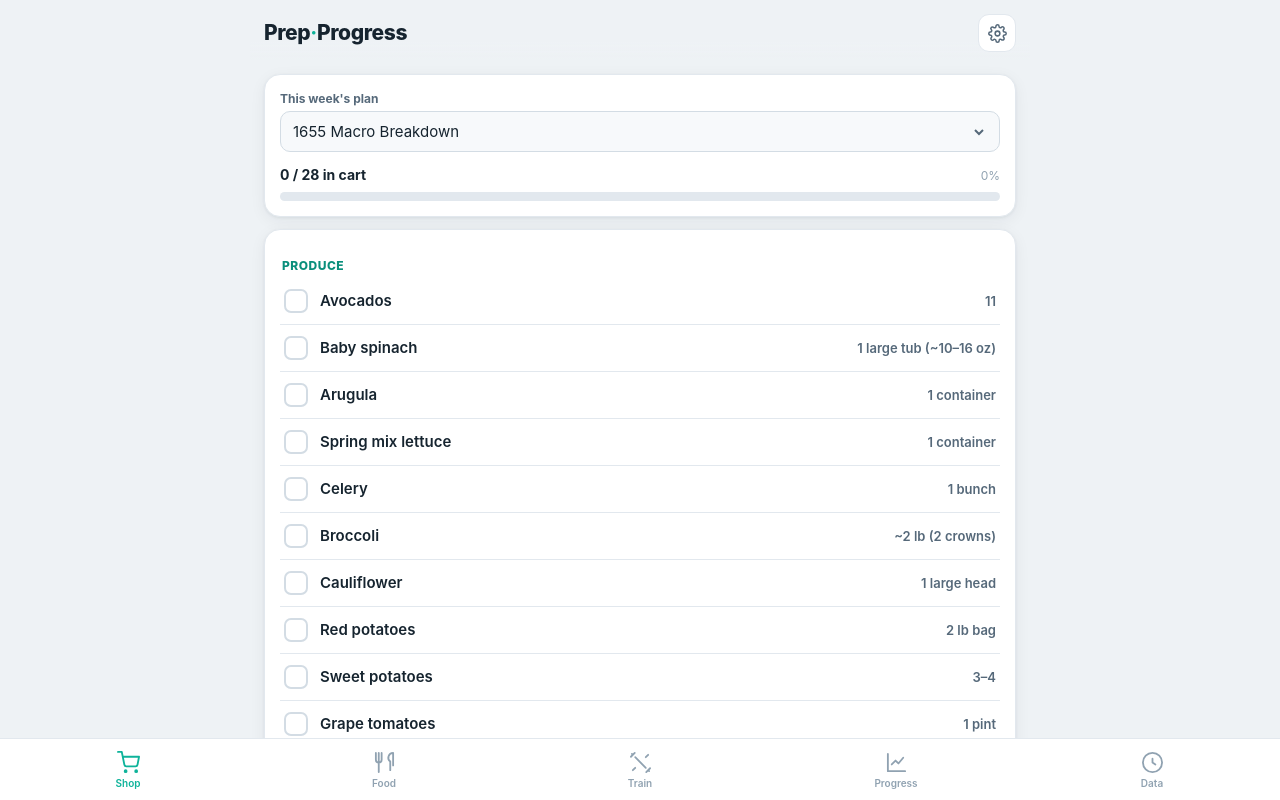
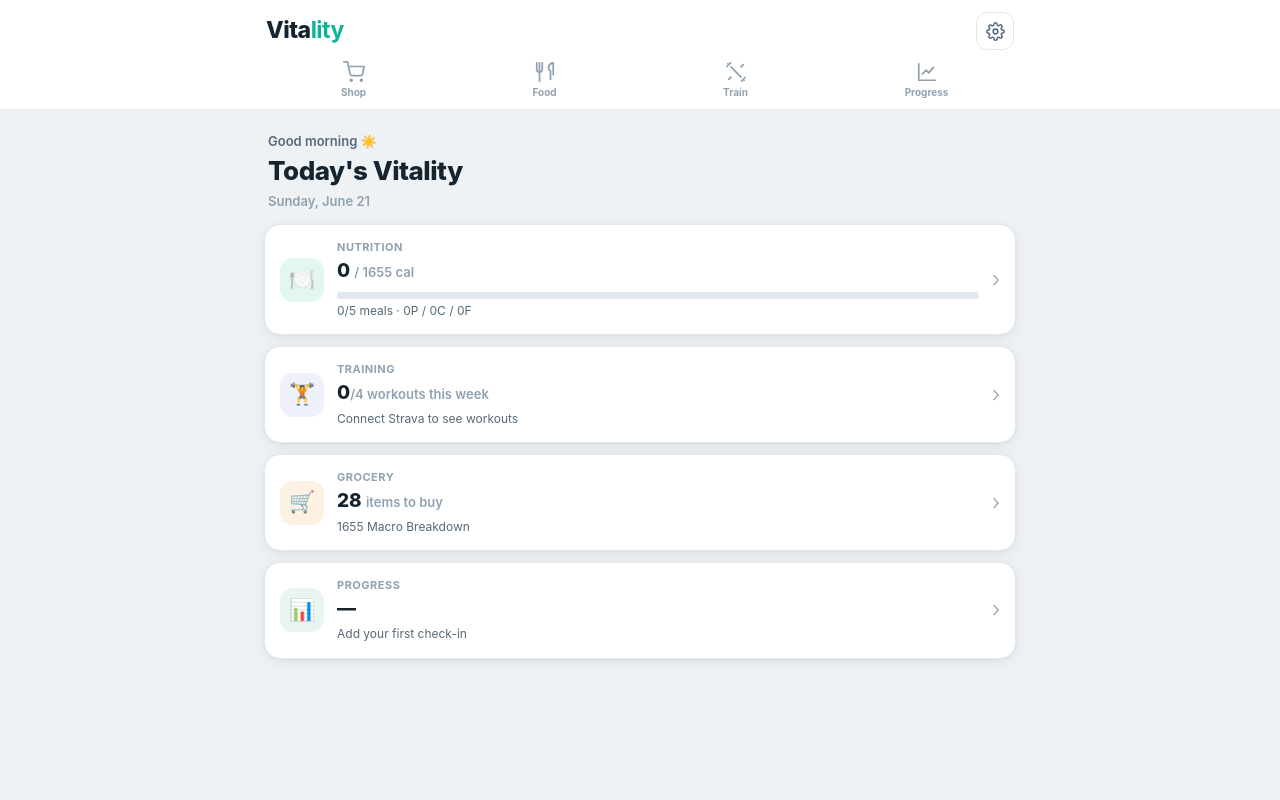
Before and after one commit to lvelocci-home/mealprep-tracker, a plain HTML site: page index.html in a window 1280 px wide. Drawn offline with Linux system fonts and the light colour scheme.

Commit message:
Rebrand to Vitality, move nav to top, add dashboard home
- Rename app to "Vitality"; title click opens a new dashboard home
- Move navigation from bottom to a top app bar (Shop/Food/Train/Progress)
- Remove redundant Data tab (gear icon already opens it)
- Dashboard summarizes today's nutrition, training, grocery, and progress

Co-Authored-By: Claude Opus 4.8 <noreply@anthropic.com>

```diff
--- a/index.html
+++ b/index.html
@@ -5,7 +5,7 @@
 <meta name="viewport" content="width=device-width, initial-scale=1.0, viewport-fit=cover">
 <meta name="apple-mobile-web-app-capable" content="yes">
 <meta name="apple-mobile-web-app-status-bar-style" content="default">
-<title>Prep &amp; Progress</title>
+<title>Vitality</title>
 <style>
 :root{
   --bg:#eef2f5; --bg2:#f7f9fb; --card:#ffffff; --line:#e2e8ee; --line2:#d3dce4;
@@ -20,24 +20,39 @@
 }
 *{box-sizing:border-box;margin:0;padding:0;-webkit-tap-highlight-color:transparent}
 html,body{height:100%;background:var(--bg);color:var(--ink);font-family:var(--font);font-size:16px;line-height:1.45;overflow-x:hidden}
-main{padding-bottom:calc(var(--nav-h) + env(safe-area-inset-bottom) + 8px);min-height:100vh}
+main{padding-bottom:34px;min-height:100vh}
 .page{display:none;max-width:780px;margin:0 auto;padding:14px 14px 30px}
 .page.active{display:block;animation:fade .18s ease}
 @keyframes fade{from{opacity:0;transform:translateY(4px)}to{opacity:1;transform:none}}
 
-/* Topbar */
-.topbar{position:sticky;top:0;z-index:40;background:linear-gradient(180deg,var(--bg) 70%,rgba(238,242,245,0));padding:14px 14px 8px;display:flex;align-items:center;gap:10px;max-width:780px;margin:0 auto}
-.topbar h1{font-size:21px;font-weight:800;letter-spacing:-.4px;flex:1}
-.topbar h1 b{color:var(--accent)}
-.topbar .sub{font-size:12px;color:var(--ink3);font-weight:600}
+/* App bar (top) */
+.appbar{position:sticky;top:0;z-index:40;background:var(--card);border-bottom:1px solid var(--line)}
+.bar-top{display:flex;align-items:center;gap:10px;max-width:780px;margin:0 auto;padding:12px 16px 4px}
+.bar-top h1{font-size:23px;font-weight:800;letter-spacing:-.5px;flex:1;cursor:pointer}
+.bar-top h1 b{color:var(--accent)}
 .icon-btn{width:38px;height:38px;border-radius:11px;border:1px solid var(--line);background:var(--card);display:flex;align-items:center;justify-content:center;cursor:pointer;color:var(--ink2)}
 .icon-btn svg{width:19px;height:19px;stroke:currentColor;fill:none;stroke-width:1.9;stroke-linecap:round;stroke-linejoin:round}
+nav.tabs{display:flex;max-width:780px;margin:0 auto;padding:2px 8px 6px}
+nav.tabs button{flex:1;background:none;border:none;cursor:pointer;display:flex;flex-direction:column;align-items:center;gap:3px;padding:5px 4px;color:var(--ink3);font-size:10px;font-weight:700;font-family:var(--font);border-radius:10px}
+nav.tabs button.active{color:var(--accent)}
+nav.tabs button svg{width:22px;height:22px;stroke:currentColor;fill:none;stroke-width:1.9;stroke-linecap:round;stroke-linejoin:round}
 
-/* Nav */
-nav{position:fixed;bottom:0;left:0;right:0;height:calc(var(--nav-h) + env(safe-area-inset-bottom));padding-bottom:env(safe-area-inset-bottom);background:var(--card);border-top:1px solid var(--line);display:flex;z-index:100}
-nav button{flex:1;background:none;border:none;cursor:pointer;display:flex;flex-direction:column;align-items:center;justify-content:center;gap:3px;color:var(--ink3);font-size:10px;font-weight:600;font-family:var(--font)}
-nav button.active{color:var(--accent)}
-nav button svg{width:23px;height:23px;stroke:currentColor;fill:none;stroke-width:1.9;stroke-linecap:round;stroke-linejoin:round}
+/* Dashboard (home) */
+.hero{padding:8px 4px 14px}
+.hero .greet{font-size:13px;color:var(--ink2);font-weight:600}
+.hero h2{font-size:26px;font-weight:800;letter-spacing:-.5px;margin:1px 0 2px}
+.hero .hdate{font-size:13px;color:var(--ink3);font-weight:600}
+.dash{display:flex;align-items:center;gap:13px;background:var(--card);border:1px solid var(--line);border-radius:var(--radius);padding:15px;margin-bottom:11px;box-shadow:var(--shadow);cursor:pointer}
+.dash:active{transform:scale(.99)}
+.dash .dicon{width:44px;height:44px;border-radius:13px;display:flex;align-items:center;justify-content:center;font-size:21px;flex:none}
+.dash .dbody{flex:1;min-width:0}
+.dash .dlabel{font-size:11px;font-weight:700;text-transform:uppercase;letter-spacing:.5px;color:var(--ink3)}
+.dash .dstat{font-size:19px;font-weight:800;margin-top:1px}
+.dash .dstat small{font-size:13px;font-weight:600;color:var(--ink3)}
+.dash .dsub{font-size:12px;color:var(--ink2);margin-top:3px;overflow:hidden;text-overflow:ellipsis;white-space:nowrap}
+.dash .dchev{color:var(--ink3);font-size:22px;font-weight:300}
+.dbar{height:7px;border-radius:5px;background:var(--line);overflow:hidden;margin-top:7px}
+.dbar>i{display:block;height:100%;border-radius:5px}
 
 /* Cards & bits */
 .card{background:var(--card);border:1px solid var(--line);border-radius:var(--radius);padding:15px;margin-bottom:12px;box-shadow:var(--shadow)}
@@ -135,28 +150,29 @@ a.link{color:var(--accent-d);font-weight:700;text-decoration:none}
 </style>
 </head>
 <body>
-<div class="topbar">
-  <h1 id="ttl">Prep<b>·</b>Progress</h1>
-  <div class="icon-btn" onclick="go('data')" title="Data & Privacy">
-    <svg viewBox="0 0 24 24"><circle cx="12" cy="12" r="3"/><path d="M19.4 15a1.65 1.65 0 0 0 .33 1.82l.06.06a2 2 0 1 1-2.83 2.83l-.06-.06a1.65 1.65 0 0 0-1.82-.33 1.65 1.65 0 0 0-1 1.51V21a2 2 0 0 1-4 0v-.09A1.65 1.65 0 0 0 9 19.4a1.65 1.65 0 0 0-1.82.33l-.06.06a2 2 0 1 1-2.83-2.83l.06-.06a1.65 1.65 0 0 0 .33-1.82 1.65 1.65 0 0 0-1.51-1H3a2 2 0 0 1 0-4h.09A1.65 1.65 0 0 0 4.6 9a1.65 1.65 0 0 0-.33-1.82l-.06-.06a2 2 0 1 1 2.83-2.83l.06.06a1.65 1.65 0 0 0 1.82.33H9a1.65 1.65 0 0 0 1-1.51V3a2 2 0 0 1 4 0v.09a1.65 1.65 0 0 0 1 1.51 1.65 1.65 0 0 0 1.82-.33l.06-.06a2 2 0 1 1 2.83 2.83l-.06.06a1.65 1.65 0 0 0-.33 1.82V9a1.65 1.65 0 0 0 1.51 1H21a2 2 0 0 1 0 4h-.09a1.65 1.65 0 0 0-1.51 1z"/></svg>
+<header class="appbar">
+  <div class="bar-top">
+    <h1 id="ttl" onclick="go('home')">Vita<b>lity</b></h1>
+    <div class="icon-btn" onclick="go('data')" title="Data & Privacy">
+      <svg viewBox="0 0 24 24"><circle cx="12" cy="12" r="3"/><path d="M19.4 15a1.65 1.65 0 0 0 .33 1.82l.06.06a2 2 0 1 1-2.83 2.83l-.06-.06a1.65 1.65 0 0 0-1.82-.33 1.65 1.65 0 0 0-1 1.51V21a2 2 0 0 1-4 0v-.09A1.65 1.65 0 0 0 9 19.4a1.65 1.65 0 0 0-1.82.33l-.06.06a2 2 0 1 1-2.83-2.83l.06-.06a1.65 1.65 0 0 0 .33-1.82 1.65 1.65 0 0 0-1.51-1H3a2 2 0 0 1 0-4h.09A1.65 1.65 0 0 0 4.6 9a1.65 1.65 0 0 0-.33-1.82l-.06-.06a2 2 0 1 1 2.83-2.83l.06.06a1.65 1.65 0 0 0 1.82.33H9a1.65 1.65 0 0 0 1-1.51V3a2 2 0 0 1 4 0v.09a1.65 1.65 0 0 0 1 1.51 1.65 1.65 0 0 0 1.82-.33l.06-.06a2 2 0 1 1 2.83 2.83l-.06.06a1.65 1.65 0 0 0-.33 1.82V9a1.65 1.65 0 0 0 1.51 1H21a2 2 0 0 1 0 4h-.09a1.65 1.65 0 0 0-1.51 1z"/></svg>
+    </div>
   </div>
-</div>
+  <nav class="tabs">
+    <button data-pg="grocery" onclick="go('grocery')"><svg viewBox="0 0 24 24"><circle cx="9" cy="21" r="1"/><circle cx="20" cy="21" r="1"/><path d="M1 1h4l2.7 13.4a2 2 0 0 0 2 1.6h9.7a2 2 0 0 0 2-1.6L23 6H6"/></svg>Shop</button>
+    <button data-pg="food" onclick="go('food')"><svg viewBox="0 0 24 24"><path d="M3 2v7a3 3 0 0 0 6 0V2M6 2v20M21 15V2a5 5 0 0 0-3 9v9"/></svg>Food</button>
+    <button data-pg="train" onclick="go('train')"><svg viewBox="0 0 24 24"><path d="M6.5 6.5l11 11M21 21l-1-1M3 3l1 1M18 22l4-4M2 6l4-4M6.5 17.5L4 20M17.5 6.5L20 4"/></svg>Train</button>
+    <button data-pg="progress" onclick="go('progress')"><svg viewBox="0 0 24 24"><path d="M3 3v18h18"/><path d="M7 14l4-4 3 3 5-6"/></svg>Progress</button>
+  </nav>
+</header>
 
 <main>
-  <section id="p-grocery" class="page active"></section>
+  <section id="p-home" class="page active"></section>
+  <section id="p-grocery" class="page"></section>
   <section id="p-food" class="page"></section>
   <section id="p-train" class="page"></section>
   <section id="p-progress" class="page"></section>
   <section id="p-data" class="page"></section>
 </main>
-
-<nav>
-  <button data-pg="grocery" class="active" onclick="go('grocery')"><svg viewBox="0 0 24 24"><circle cx="9" cy="21" r="1"/><circle cx="20" cy="21" r="1"/><path d="M1 1h4l2.7 13.4a2 2 0 0 0 2 1.6h9.7a2 2 0 0 0 2-1.6L23 6H6"/></svg>Shop</button>
-  <button data-pg="food" onclick="go('food')"><svg viewBox="0 0 24 24"><path d="M3 2v7a3 3 0 0 0 6 0V2M6 2v20M21 15V2a5 5 0 0 0-3 9v9"/></svg>Food</button>
-  <button data-pg="train" onclick="go('train')"><svg viewBox="0 0 24 24"><path d="M6.5 6.5l11 11M21 21l-1-1M3 3l1 1M18 22l4-4M2 6l4-4M6.5 17.5L4 20M17.5 6.5L20 4"/></svg>Train</button>
-  <button data-pg="progress" onclick="go('progress')"><svg viewBox="0 0 24 24"><path d="M3 3v18h18"/><path d="M7 14l4-4 3 3 5-6"/></svg>Progress</button>
-  <button data-pg="data" onclick="go('data')"><svg viewBox="0 0 24 24"><path d="M12 2a10 10 0 1 0 10 10A10 10 0 0 0 12 2z"/><path d="M12 8v4l3 2"/></svg>Data</button>
-</nav>
 
 <div class="toast" id="toast"></div>
 <div class="modal" id="modal" onclick="if(event.target===this)closeModal()"><div class="sheet" id="sheet"></div></div>
@@ -282,9 +298,65 @@ function weekKey(d=new Date()){const t=new Date(d);t.setHours(0,0,0,0);t.setDate
 function go(pg){
   document.querySelectorAll('.page').forEach(p=>p.classList.remove('active'));
   $('#p-'+pg).classList.add('active');
-  document.querySelectorAll('nav button').forEach(b=>b.classList.toggle('active',b.dataset.pg===pg));
+  document.querySelectorAll('nav.tabs button').forEach(b=>b.classList.toggle('active',b.dataset.pg===pg));
   window.scrollTo(0,0);
-  ({grocery:renderGrocery,food:renderFood,train:renderTrain,progress:renderProgress,data:renderData}[pg])();
+  ({home:renderHome,grocery:renderGrocery,food:renderFood,train:renderTrain,progress:renderProgress,data:renderData}[pg])();
+}
+
+/* ============================ HOME / DASHBOARD ============================ */
+function renderHome(){
+  const p=curPlan(), tg=p.target, today=todayISO(), tot=dayTotals(today);
+  const calPct=tg.cal?Math.min(100,Math.round(tot.cal/tg.cal*100)):0;
+  const mealsEaten=Object.keys((S.foodLog[today]||{mealsEaten:{}}).mealsEaten).length;
+  const wk=weekKey(), wlog=S.trainingLog[wk]||{};
+  const tDays=curWorkout().days.filter(d=>!d.rest), tDone=tDays.filter(d=>wlog[d.id]).length;
+  const run=S.groceryRun, pantrySet=new Set(S.pantry.map(x=>x.toLowerCase()));
+  const shop=[...p.groceries.map((g,i)=>({...g,key:'p'+i})),...(run.extras||[]).map((e,i)=>({...e,key:'e'+i}))].filter(g=>!(g.pantry||pantrySet.has(g.item.toLowerCase())));
+  const left=shop.filter(g=>!run.checked[g.key]).length;
+  const ck=[...S.checkins].sort((a,b)=>a.date<b.date?-1:1), last=ck[ck.length-1];
+  let dueText='Add your first check-in';
+  if(last){const d=Math.floor((Date.now()-new Date(last.date))/864e5),n=14-d; dueText=n<=0?'Check-in due now':'Next check-in in '+n+' days';}
+  const lastAct=(S.activities||[])[0];
+  const hr=new Date().getHours(), greet=hr<12?'Good morning ☀️':hr<18?'Good afternoon 🌤️':'Good evening 🌙';
+  const dateStr=new Date().toLocaleDateString('en-US',{weekday:'long',month:'long',day:'numeric'});
+
+  let html=`<div class="hero"><div class="greet">${greet}</div><h2>Today's Vitality</h2><div class="hdate">${dateStr}</div></div>`;
+
+  html+=`<div class="dash" onclick="go('food')"><div class="dicon" style="background:var(--accent-bg);color:var(--accent-d)">🍽️</div>
+    <div class="dbody"><div class="dlabel">Nutrition</div>
+      <div class="dstat">${round(tot.cal)} <small>/ ${tg.cal} cal</small></div>
+      <div class="dbar"><i style="width:${calPct}%;background:var(--cal)"></i></div>
+      <div class="dsub">${mealsEaten}/${p.meals.length} meals · ${round(tot.p)}P / ${round(tot.c)}C / ${round(tot.f)}F</div>
+    </div><div class="dchev">›</div></div>`;
+
+  const actLine=lastAct?`${actEmoji(lastAct.type)} ${esc(lastAct.name||lastAct.type)} · ${lastAct.durationMin} min`:'Connect Strava to see workouts';
+  html+=`<div class="dash" onclick="go('train')"><div class="dicon" style="background:#eef0fb;color:var(--fat)">🏋️</div>
+    <div class="dbody"><div class="dlabel">Training</div>
+      <div class="dstat">${tDone}<small>/${tDays.length} workouts this week</small></div>
+      <div class="dsub">${actLine}</div>
+    </div><div class="dchev">›</div></div>`;
+
+  html+=`<div class="dash" onclick="go('grocery')"><div class="dicon" style="background:#fdf1e3;color:var(--warn)">🛒</div>
+    <div class="dbody"><div class="dlabel">Grocery</div>
+      <div class="dstat">${left===0?'All set ✓':left+' <small>items to buy</small>'}</div>
+      <div class="dsub">${esc(p.name)}</div>
+    </div><div class="dchev">›</div></div>`;
+
+  html+=`<div class="dash" onclick="go('progress')"><div class="dicon" style="background:#e9f5ee;color:var(--good)">📊</div>
+    <div class="dbody"><div class="dlabel">Progress</div>
+      <div class="dstat">${last?last.weightLbs+' <small>lb</small>':'—'}</div>
+      ${ck.length>=2?sparkHTML(ck):''}
+      <div class="dsub">${dueText}</div>
+    </div><div class="dchev">›</div></div>`;
+
+  $('#p-home').innerHTML=html;
+}
+function sparkHTML(ck){
+  const pts=ck.map(c=>c.weightLbs).filter(v=>v!=null); if(pts.length<2)return'';
+  const W=260,H=32,mn=Math.min(...pts),mx=Math.max(...pts),rng=(mx-mn)||1;
+  const x=i=>i*W/(pts.length-1), y=v=>H-2-((v-mn)/rng)*(H-4);
+  const path=pts.map((v,i)=>(i?'L':'M')+x(i).toFixed(1)+' '+y(v).toFixed(1)).join(' ');
+  return `<svg viewBox="0 0 ${W} ${H}" preserveAspectRatio="none" style="width:100%;height:30px;margin-top:6px;display:block"><path d="${path}" fill="none" stroke="var(--accent)" stroke-width="2" stroke-linejoin="round" vector-effect="non-scaling-stroke"/></svg>`;
 }
 
 /* ============================ GROCERY ============================ */
@@ -681,9 +753,9 @@ function closeModal(){$('#modal').classList.remove('show');}
 function boot(){
   // grocery handoff via #g=
   if(location.hash.startsWith('#g=')){
-    try{const run=dec(location.hash.slice(3));S.groceryRun=run;save();history.replaceState(null,'',location.pathname);toast('Grocery list loaded');}catch(e){}
+    try{const run=dec(location.hash.slice(3));S.groceryRun=run;save();history.replaceState(null,'',location.pathname);toast('Grocery list loaded');go('grocery');return;}catch(e){}
   }
-  renderGrocery();
+  go('home');
 }
 boot();
 </script>
```
